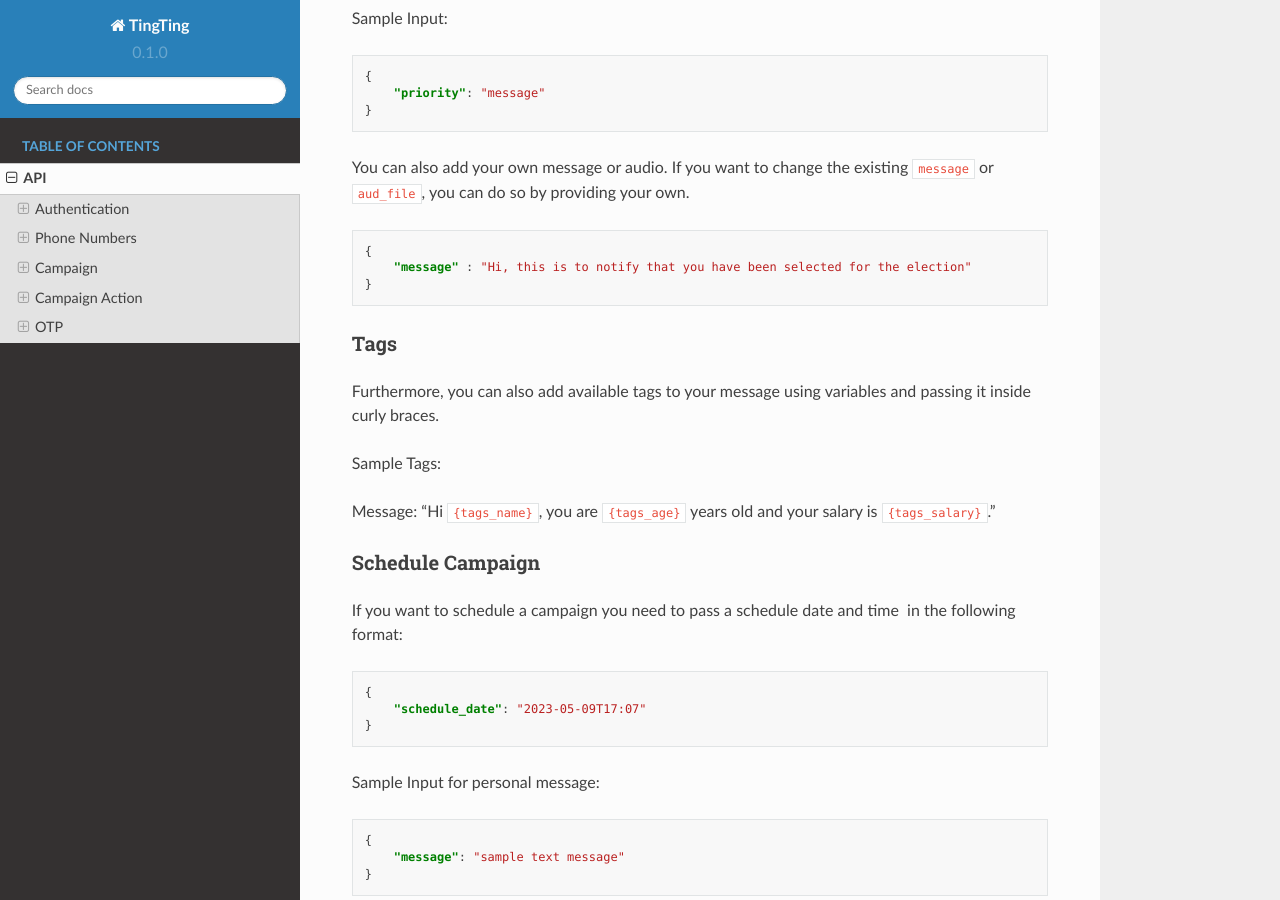
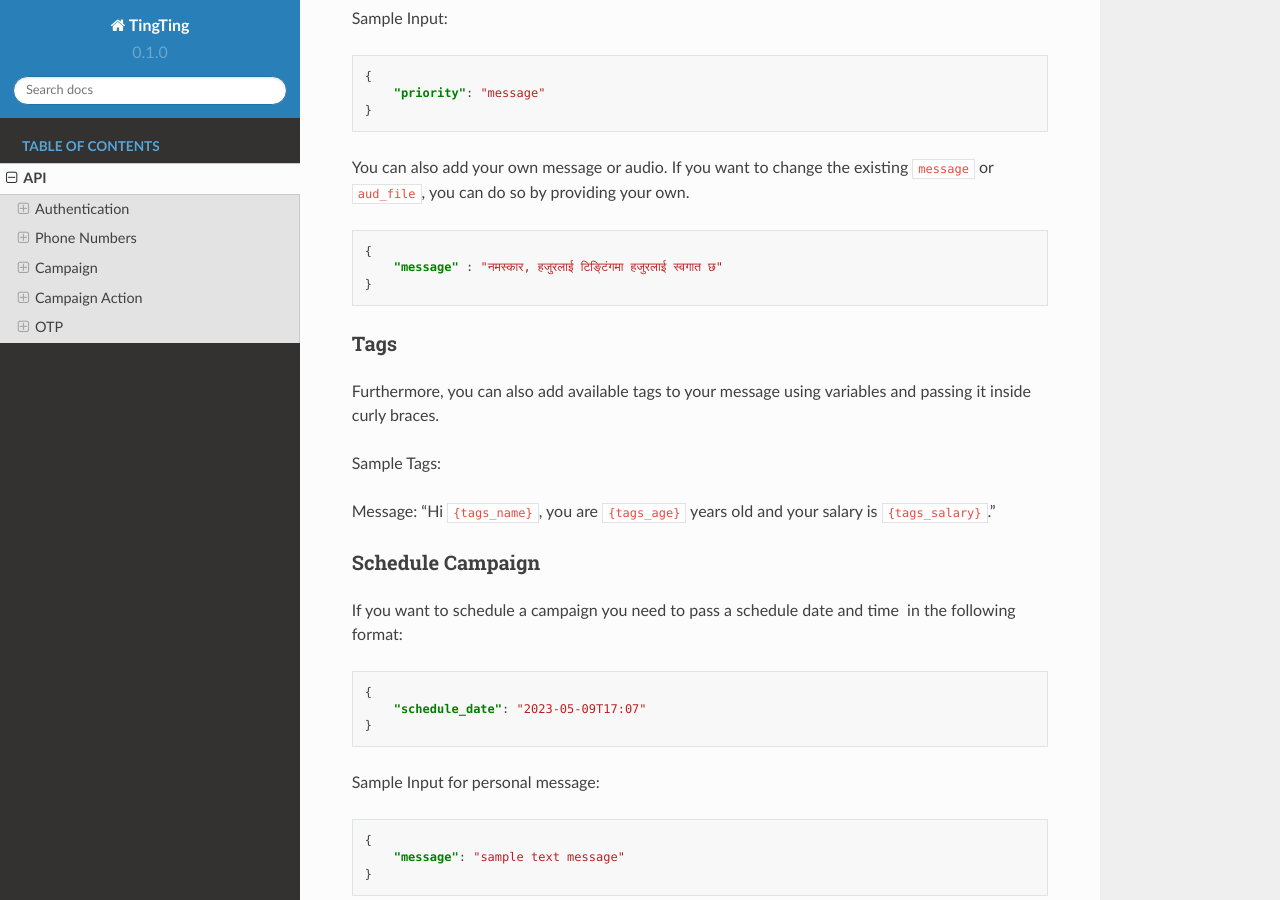
Before and after one commit to anjelikaprixa/TingTing, a Sphinx documentation site: the page built from docs/source/api.rst, in a window 1280 px wide and 900 px high, scrolled down 10514 px. Built offline with Sphinx 7.4.7 and the Read the Docs theme 2.0.0, drawn with Linux system fonts in a browser that asks for light colours.

Commit message:
Update api.rst

```diff
--- a/docs/source/api.rst
+++ b/docs/source/api.rst
@@ -641,7 +641,7 @@ You can also add your own message or audio. If you want to change the existing
 .. code-block:: json
 
    {
-       "message" : "Hi, this is to notify that you have been selected for the election"
+       "message" : "नमस्कार, हजुरलाई टिङ्टिंगमा हजुरलाई स्वगात छ"
    }
 
 Tags
```
